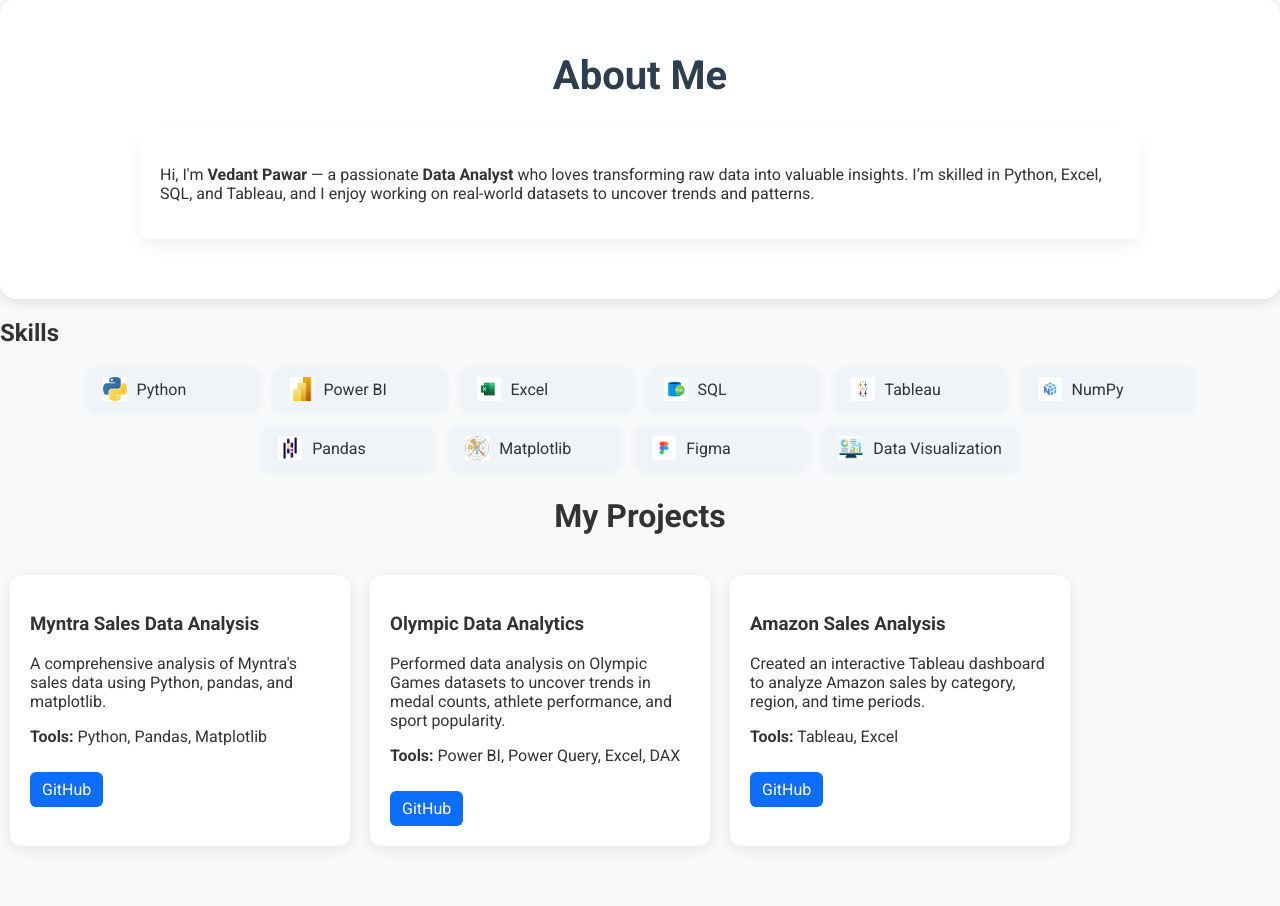
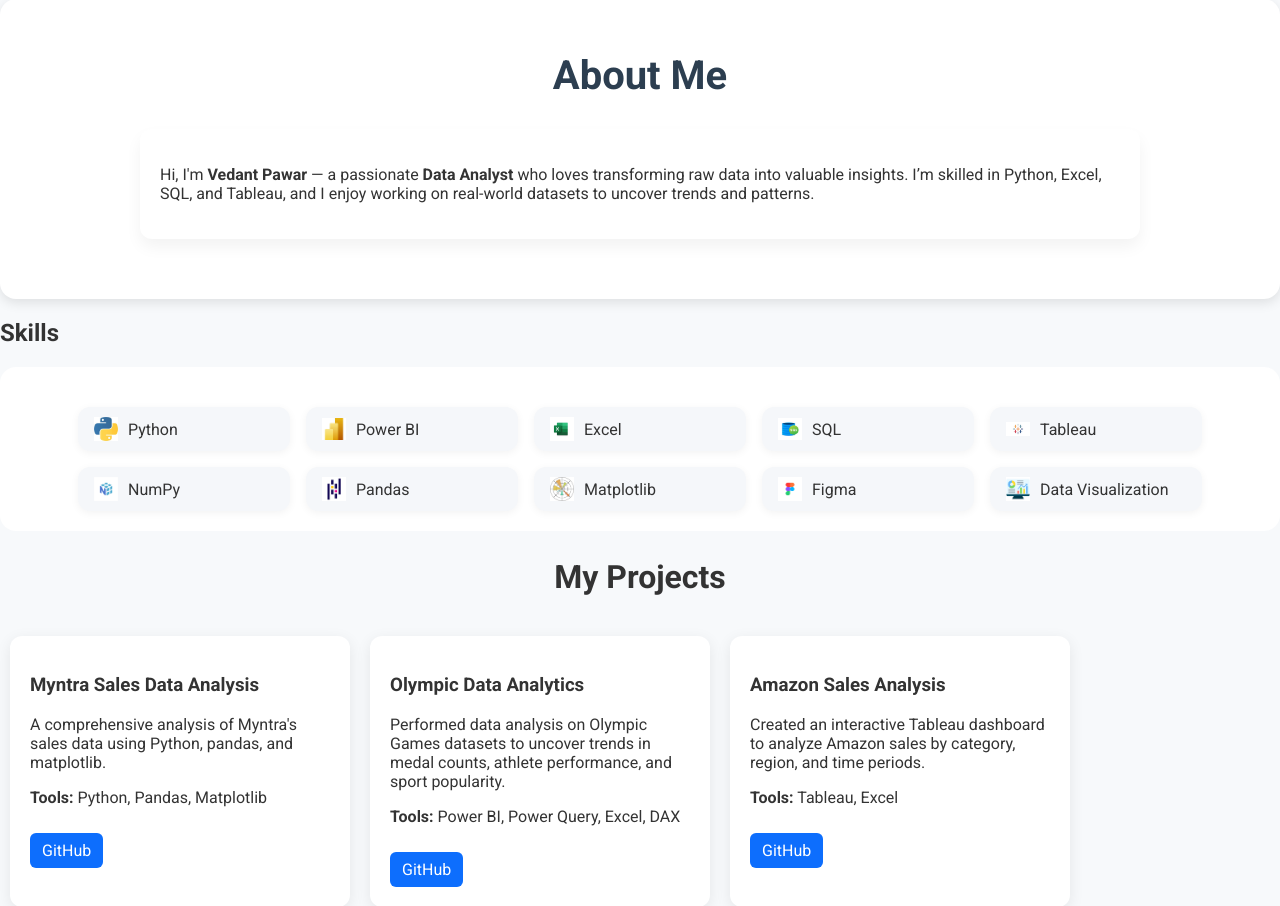
Before and after one commit to Vedant05122003/Portfolio-Site, a Flask app: page / in a window 1280 px wide. Shown: the part 550-1456 px from the top of the page. Run offline with Flask 3, Linux system fonts and the light colour scheme.

Commit message:
Update style.css

```diff
--- a/static/style.css
+++ b/static/style.css
@@ -439,3 +439,37 @@ footer {
   font-weight: 600;
   font-size: 1rem;
 }
+
+/* -------------------------
+   Skills Section Styling
+-------------------------- */
+.skills-wrapper {
+  background-color: white;
+  padding: 20px;
+  border-radius: 16px;
+  max-height: 320px;
+  overflow-y: auto;
+}
+
+.skills-grid {
+  display: flex;
+  flex-wrap: wrap;
+  gap: 16px;
+}
+
+.skill {
+  display: flex;
+  align-items: center;
+  gap: 10px;
+  padding: 10px 16px;
+  background-color: #f5f7fa;
+  border-radius: 12px;
+  width: 180px;
+  font-weight: 500;
+}
+
+.skill img {
+  width: 24px;
+  height: 24px;
+  object-fit: contain;
+}
```
